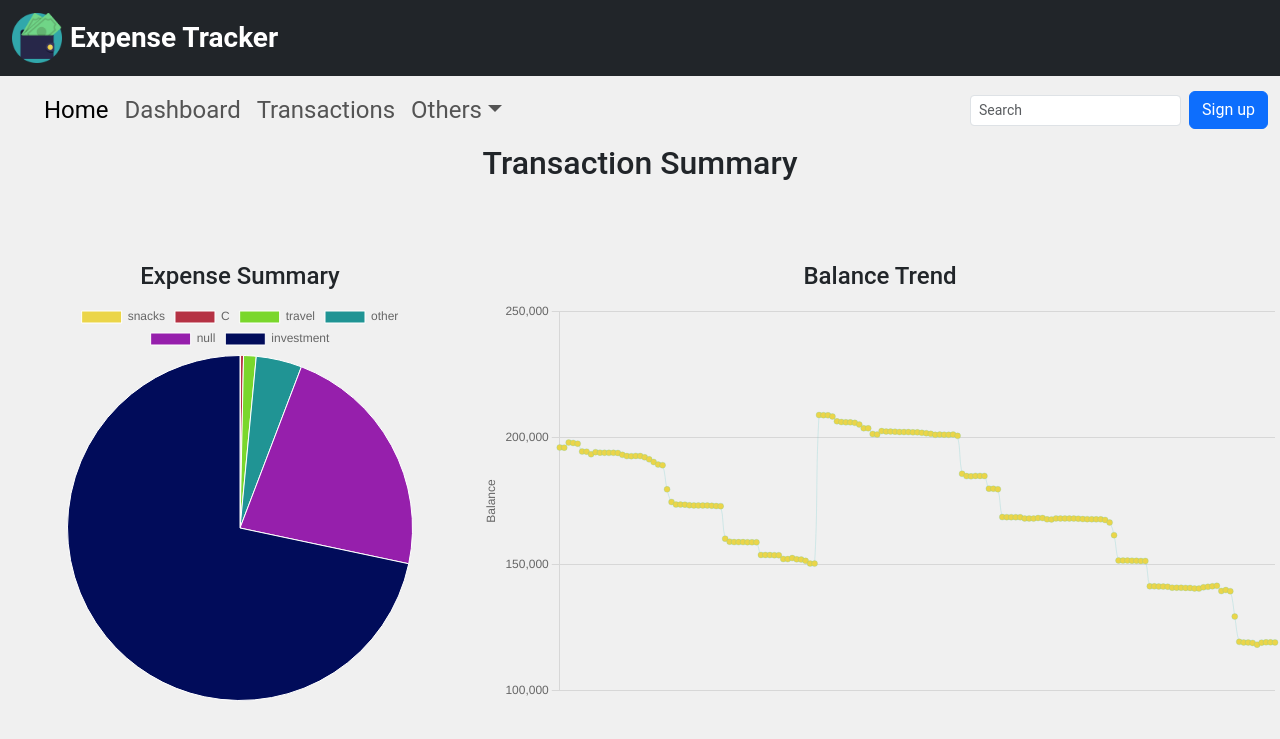
After one commit to RexxRj/Project-Repo, a Django app: page /dashboard/ in a window 1280 px wide. The commit adds this page. Shown: the top 739 px of the page. Run offline with Django 5.2, Linux system fonts and the light colour scheme; data comes from the database, SQL or seed files in the repository; both versions use the stored data as it was after the commit; some libraries are stand-ins or nearby versions; some web fonts are replaced.

Commit message:
Added Line Chart

```diff
--- /dev/null
+++ b/Expense Tracker/expense/static/expense/css/dashboard.css
@@ -0,0 +1,38 @@
+.chart-container{
+    display: flex;
+    justify-content: space-around; /* Distribute space between the charts */
+    align-items: flex-start; /* Align items at the top */
+    width: 100%; /* Ensure the container takes up the full width */
+}
+
+#expenseSummary{
+    display: flex;
+
+
+    flex-direction: column; /* Stack children vertically */
+    align-items: center; /* Align items (text and chart) in the center horizontally */
+    justify-content: flex-start; /* Ensure alignment starts from the top */
+    width: 30%;
+    margin-top: 30px;
+}
+
+#balanceChart{
+    width: 55%;
+    display: flex;
+
+
+    flex-direction: column; /* Stack children vertically */
+    align-items: center; /* Align items (text and chart) in the center horizontally */
+    justify-content: flex-start; /* Ensure alignment starts from the top */
+    margin-top: 30px;
+}
+
+.center-text {
+    text-align: center; /* Center the text horizontally */
+    margin-bottom: 10px; /* Add spacing between the text and the chart */
+}
+
+h2{
+    margin-bottom: 50px;
+    text-align: center;
+}
--- /dev/null
+++ b/Expense Tracker/expense/static/expense/js/dashboard.js
@@ -0,0 +1,128 @@
+document.addEventListener("DOMContentLoaded", function () {
+  // Parse the categories and amounts from the data attributes
+  const categories = JSON.parse(
+    document.getElementById("chart-data").dataset.categories
+  );
+  const amounts = JSON.parse(
+    document.getElementById("chart-data").dataset.amounts
+  );
+  const balances = JSON.parse(
+    document.getElementById("chart-data").dataset.balances
+  );
+  const num = JSON.parse(document.getElementById("chart-data").dataset.num);
+
+  const minValue = Math.min(...balances);
+  const maxValue = Math.max(...balances);
+
+  function roundToSignificant(value, step = 100000) {
+    return Math.floor(value / step) * step;
+  }
+
+  const roundedMin = roundToSignificant(minValue);
+
+  // Calculate a reasonable step size based on the range of values
+  const range = maxValue - minValue;
+  let stepSize = 100000; // Default step size
+
+  // Adjust the step size based on the range
+  if (range > 0 && range <= 1000000) {
+    stepSize = 50000;
+  } else if (range > 1000000 && range <= 5000000) {
+    stepSize = 100000;
+  } else if (range > 5000000) {
+    stepSize = 5000000;
+  }
+
+  // Get the context of the canvas element for the pie chart
+  const piectx = document
+    .getElementById("transactionPieChart")
+    .getContext("2d");
+  const linectx = document
+    .getElementById("transactionLineChart")
+    .getContext("2d");
+
+  function generateRandomColor() {
+    const letters = "0123456789ABCDEF";
+    let color = "#";
+    for (let i = 0; i < 6; i++) {
+      color += letters[Math.floor(Math.random() * 16)];
+    }
+    return color;
+  }
+
+  const backgroundColors = categories.map(() => generateRandomColor());
+
+  // Create the pie chart using Chart.js
+  const pieChart = new Chart(piectx, {
+    type: "pie", // Define the chart type (pie chart)
+    data: {
+      labels: categories, // Set the labels (categories)
+      datasets: [
+        {
+          data: amounts, // Set the data (amounts)
+          backgroundColor: backgroundColors, // Define colors
+          borderColor: "#fff", // Border color for slices
+          borderWidth: 1,
+        },
+      ],
+    },
+    options: {
+      responsive: false, // Make the chart responsive
+      maintainAspectRatio: false,
+      plugins: {
+        legend: {
+          position: "top", // Position of the legend
+        },
+        tooltip: {
+          callbacks: {
+            label: function (tooltipItem) {
+              return `${tooltipItem.label}: ₹${tooltipItem.raw.toFixed(2)}`; // Format tooltips
+            },
+          },
+        },
+      },
+    },
+  });
+
+  const lineChart = new Chart(linectx, {
+    type: "line",
+    data: {
+      labels: num, // Labels for the X-axis (can be hidden in options)
+      datasets: [
+        {
+          data: balances, // Data for the chart
+          borderColor: "rgba(75, 192, 192, 0.2)",
+          backgroundColor: backgroundColors[0],
+          borderWidth: 1,
+          tension: 0.4,
+        },
+      ],
+    },
+    options: {
+      responsive: false, // Make the chart responsive
+      maintainAspectRatio: true,
+      plugins: {
+        legend: {
+          display: false, // Hide the legend
+        },
+      },
+      scales: {
+        x: {
+          display: false, // Hide the X-axis labels
+        },
+        y: {
+          display: true, // Show the Y-axis
+          title: {
+            display: true,
+            text: "Balance", // Add title to Y-axis
+          },
+          beginAtZero: true,
+          min: roundedMin,
+          ticks: {
+            stepSize: stepSize, // Set the step size between Y-axis values
+          },
+        },
+      },
+    },
+  });
+});
--- a/Expense Tracker/expense/templates/base/base.html
+++ b/Expense Tracker/expense/templates/base/base.html
@@ -48,7 +48,9 @@
                             <a class="nav-link active" aria-current="page" href="{% url "index" %}">Home</a>
                         </li>
                         <li class="nav-item">
-                            <a class="nav-link" aria-current="page" href="#">Dashboard</a>
+                            <a class="nav-link"
+                               aria-current="page"
+                               href="{% url "dashboard-page" %}">Dashboard</a>
                         </li>
                         <li class="nav-item">
                             <a class="nav-link"
--- /dev/null
+++ b/Expense Tracker/expense/templates/expense/dashboard.html
@@ -0,0 +1,31 @@
+{% extends "base/base.html" %}
+{% load static %}
+{% load bootstrap5 %}
+{% bootstrap_css %}
+{% bootstrap_javascript %}
+{% block css_files %}
+    <script src="https://cdn.jsdelivr.net/npm/chart.js"></script>
+    <script src="{% static 'expense/js/dashboard.js' %}"></script>
+    <link rel="stylesheet" href="{% static "expense/css/dashboard.css" %}">
+{% endblock css_files %}
+{% block title %}
+    Dashboard
+{% endblock title %}
+{% block content %}
+    <h2>Transaction Summary</h2>
+    <div id="chart-data"
+         data-categories='{{ categories|safe }}'
+         data-amounts='{{ amounts|safe }}'
+         data-balances='{{ balances|safe }}'
+         data-num='{{ num }}'></div>
+    <section class="chart-container">
+        <div id='expenseSummary'>
+            <h4 class="center-text">Expense Summary</h4>
+            <canvas id="transactionPieChart" width="400" height="400"></canvas>
+        </div>
+        <div id='balanceChart'>
+            <h4 class="center-text">Balance Trend</h4>
+            <canvas id="transactionLineChart" width="800" height="400"></canvas>
+        </div>
+    </section>
+{% endblock content %}
--- a/Expense Tracker/expense/urls.py
+++ b/Expense Tracker/expense/urls.py
@@ -6,5 +6,6 @@ urlpatterns = [
 
     path('',views.StartingPageView.as_view(),name='index'),
     path('transactions/',views.AllTransactionsView.as_view(),name='transactions-page-default'),
-    path('transactions/<int:pageno>',views.AllTransactionsView.as_view(),name='transactions-page')
+    path('transactions/<int:pageno>',views.AllTransactionsView.as_view(),name='transactions-page'),
+    path('dashboard/',views.DashboardView.as_view(),name='dashboard-page')
 ]
--- a/Expense Tracker/expense/views.py
+++ b/Expense Tracker/expense/views.py
@@ -5,6 +5,8 @@ from django.views import View
 from django.http import HttpResponseRedirect,Http404
 from django.urls import reverse
 from .process_file import processfile
+from django.db.models import Sum
+import json
 
 from .models import Expenses, MerchantCategory
 from .forms import CategoryForm
@@ -43,14 +45,14 @@ class AllTransactionsView(View):
 
         if pageno<1:
             return HttpResponseRedirect(reverse("transactions-page",args=[1]))
-        if pageno>lastpage:
+        if pageno>lastpage and lastpage!=0:
             return HttpResponseRedirect(reverse("transactions-page",args=[lastpage]))
 
         if pageno*20<total_txns:
             expenses = expenses[pageno*20-20:pageno*20+1]
         elif pageno*20-20 < total_txns:
             expenses = expenses[pageno*20-20:]
-        else:
+        elif total_txns>=20:
             expenses = expenses[total_txns-20:]
 
         if pageno-5<=0:
@@ -84,3 +86,36 @@ class AllTransactionsView(View):
 
         print(category.errors)
         return HttpResponseRedirect(reverse("transactions-page",args=[pageno]))
+
+
+
+class DashboardView(View):
+
+    def get(self,request):
+
+        expense_data = (Expenses.objects.values('merchantobject__category')
+        .annotate(total_amount=Sum('txn_amount'))
+        .order_by('-total_amount'))
+
+        balance_data = Expenses.objects.values('balance')
+
+        categories = [item['merchantobject__category'] for item in expense_data if item['total_amount'] < 0]
+        amounts = [-item['total_amount'] for item in expense_data if item['total_amount'] < 0]
+        balances = [item['balance'] for item in balance_data]
+        num = [i for i in range(1,len(balances)+1)]
+
+        categories = json.dumps(categories)
+        amounts = json.dumps([float(amount) for amount in amounts])
+        balances = json.dumps([float(balance) for balance in balances])
+        num = json.dumps(num)
+
+
+
+        context = {
+            "categories": categories,
+            "amounts": amounts,
+            "balances": balances,
+            "num": num
+        }
+
+        return render(request,"expense/dashboard.html",context)
```
Also changed, not shown: Expense Tracker/Expense_code.py (deleted, +0 -52 lines), Expense Tracker/expense/process_file.py (+86 -4 lines), Expense Tracker/db.sqlite3, 1 other file.
